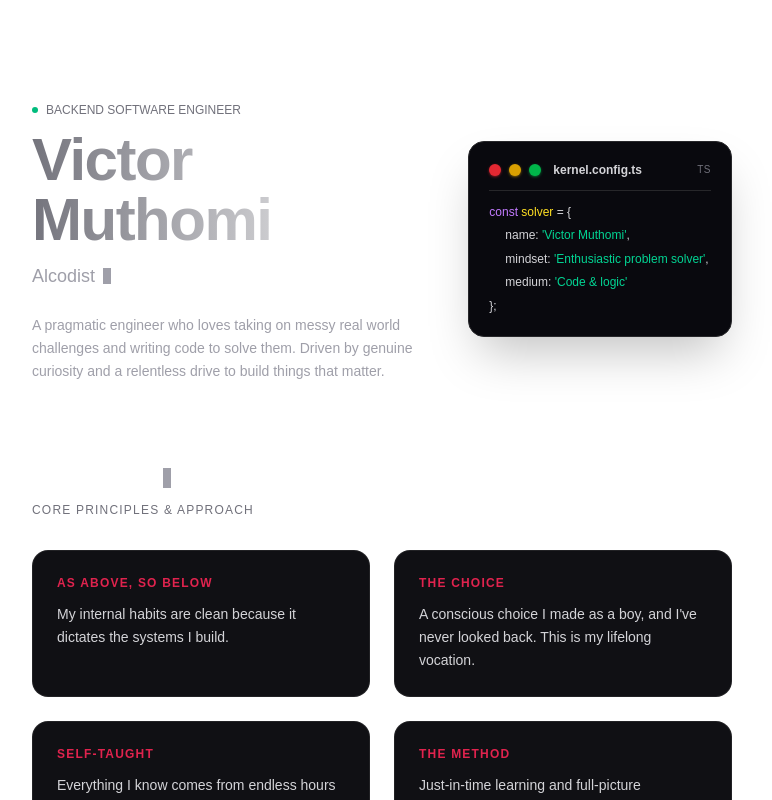
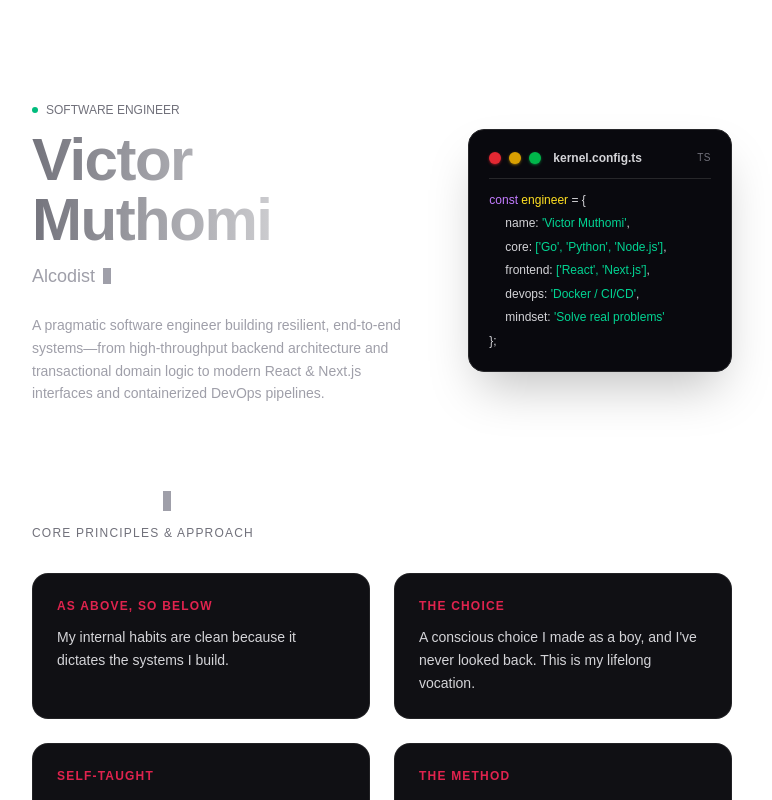
Before and after one commit to muthomi101/victormuthomi, a Next.js app: page / in a window 1280 px wide. Shown: the top 800 px of the page, without its empty margins (258-1030 px from the left). Built offline with nearby package versions, Linux system fonts and the light colour scheme.

Commit message:
refactor: update Hero component

```diff
--- a/src/components/Hero.tsx
+++ b/src/components/Hero.tsx
@@ -9,7 +9,7 @@ export function Hero() {
         <div className="space-y-3">
           <div className="inline-flex items-center gap-2 font-mono text-xs text-zinc-500">
             <span className="w-1.5 h-1.5 rounded-full bg-emerald-500 animate-pulse"></span>
-            <span>BACKEND SOFTWARE ENGINEER</span>
+            <span>SOFTWARE ENGINEER</span>
           </div>
 
           {/* Animated Name */}
@@ -24,9 +24,10 @@ export function Hero() {
         </div>
 
         <p className="text-sm text-zinc-400 leading-relaxed max-w-xl font-mono">
-          A pragmatic engineer who loves taking on messy real world challenges
-          and writing code to solve them. Driven by genuine curiosity and a
-          relentless drive to build things that matter.
+          A pragmatic software engineer building resilient, end-to-end
+          systems—from high-throughput backend architecture and transactional
+          domain logic to modern React & Next.js interfaces and containerized
+          DevOps pipelines.
         </p>
       </div>
 
@@ -48,7 +49,7 @@ export function Hero() {
         <div className="space-y-1 text-zinc-300 overflow-x-auto leading-relaxed">
           <p>
             <span className="text-purple-400">const</span>{" "}
-            <span className="text-yellow-300">solver</span> = &#123;
+            <span className="text-yellow-300">engineer</span> = &#123;
           </p>
           <p className="pl-4">
             name:{" "}
@@ -56,15 +57,29 @@ export function Hero() {
             ,
           </p>
           <p className="pl-4">
-            mindset:{" "}
+            core:{" "}
             <span className="text-emerald-400">
-              &apos;Enthusiastic problem solver&apos;
+              [&apos;Go&apos;, &apos;Python&apos;, &apos;Node.js&apos;]
             </span>
             ,
           </p>
           <p className="pl-4">
-            medium:{" "}
-            <span className="text-emerald-400">&apos;Code & logic&apos;</span>
+            frontend:{" "}
+            <span className="text-emerald-400">
+              [&apos;React&apos;, &apos;Next.js&apos;]
+            </span>
+            ,
+          </p>
+          <p className="pl-4">
+            devops:{" "}
+            <span className="text-emerald-400">&apos;Docker / CI/CD&apos;</span>
+            ,
+          </p>
+          <p className="pl-4">
+            mindset:{" "}
+            <span className="text-emerald-400">
+              &apos;Solve real problems&apos;
+            </span>
           </p>
           <p>&#125;;</p>
         </div>
```
